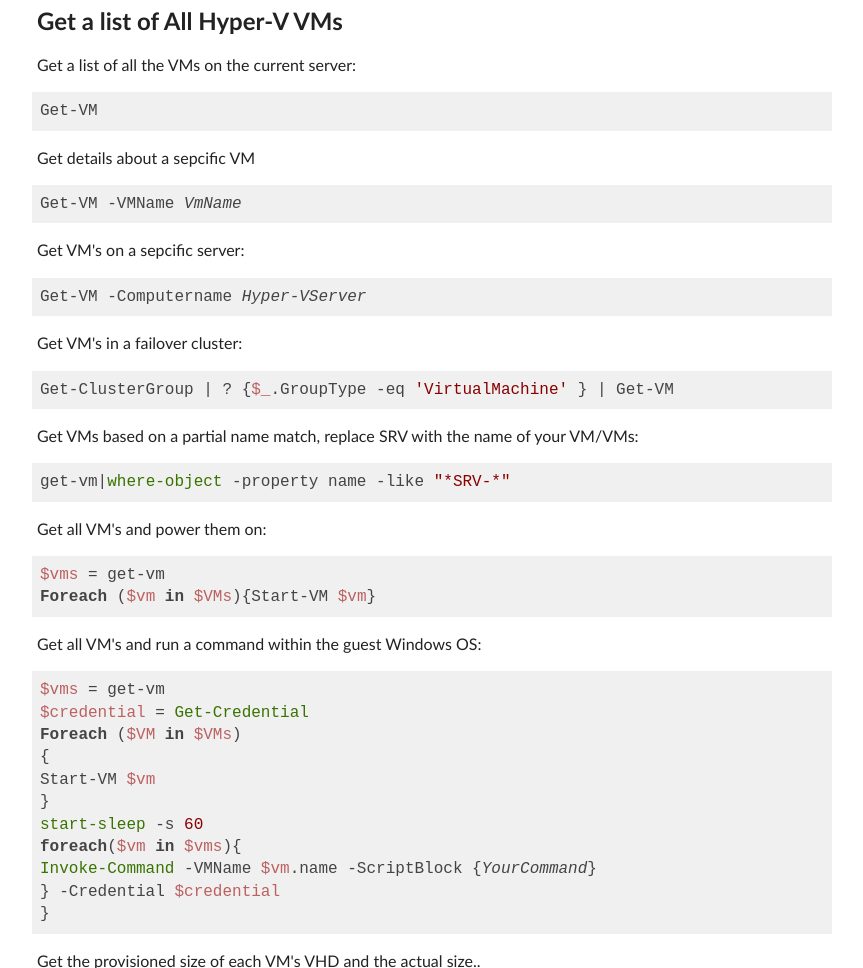
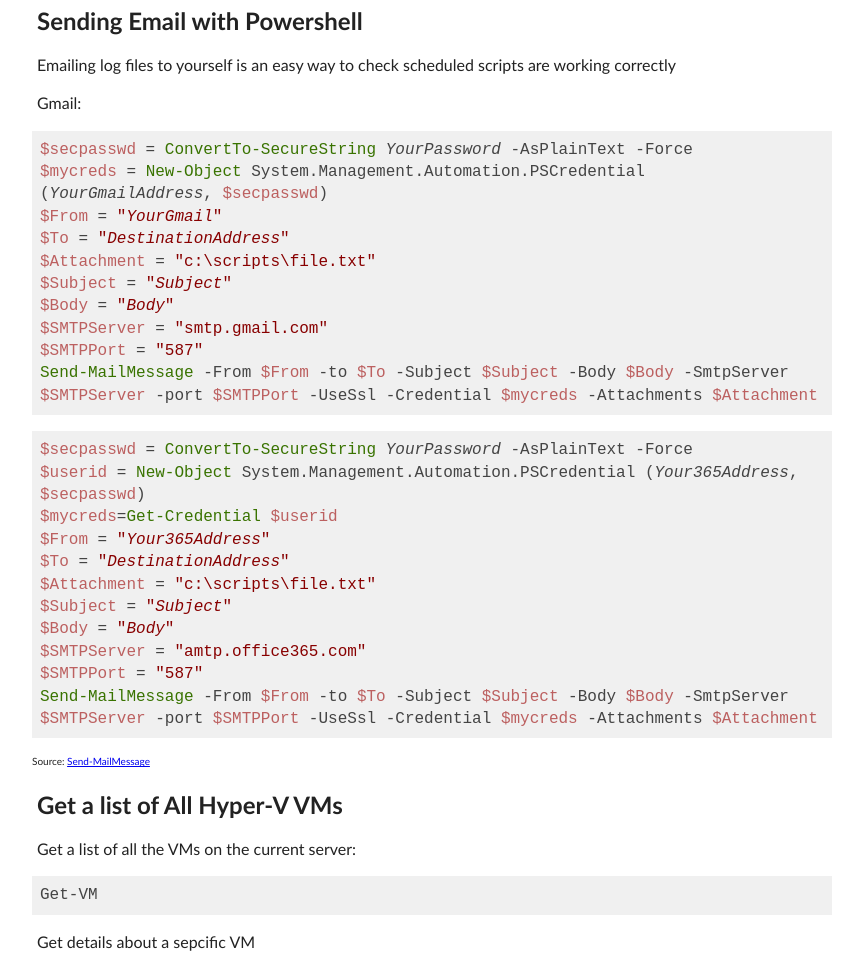
Before and after one commit to nogg3r5/nogg3r5.github.io, a plain HTML site: page index.html in a window 1280 px wide. Shown: the part 1619-2587 px from the top of the page, without its empty margins (208-1071 px from the left). Drawn offline with nearby package versions, Linux system fonts and the light colour scheme.

Commit message:
Added Emailing with Powershell

```diff
--- a/index.html
+++ b/index.html
@@ -81,6 +81,37 @@
 <p class="source"><a href="https://docs.microsoft.com/en-us/powershell/module/microsoft.powershell.core/exit-pssession?view=powershell-6">Exit-PSSession</a></p>
 <p class="source"><a href="https://docs.microsoft.com/en-us/powershell/module/microsoft.powershell.core/enter-pssession?view=powershell-6">Enter-PSSession</a></p>
 </section>
+
+<section>
+<h2>Sending Email with Powershell</h2>
+<p>Emailing log files to yourself is an easy way to check scheduled scripts are working correctly</p>
+<p>Gmail:</p>
+<pre><code class="Powershell">$secpasswd = ConvertTo-SecureString <i>YourPassword</i> -AsPlainText -Force
+$mycreds = New-Object System.Management.Automation.PSCredential (<i>YourGmailAddress</i>, $secpasswd)
+$From = "<i>YourGmail</i>"
+$To = "<i>DestinationAddress</i>"
+$Attachment = "c:\scripts\file.txt"
+$Subject = "<i>Subject</i>"
+$Body = "<i>Body</i>"
+$SMTPServer = "smtp.gmail.com"
+$SMTPPort = "587"
+Send-MailMessage -From $From -to $To -Subject $Subject -Body $Body -SmtpServer $SMTPServer -port $SMTPPort -UseSsl -Credential $mycreds -Attachments $Attachment</code></pre>
+
+<pre><code class="Powershell">$secpasswd = ConvertTo-SecureString <i>YourPassword</i> -AsPlainText -Force
+$userid = New-Object System.Management.Automation.PSCredential (<i>Your365Address</i>, $secpasswd)
+$mycreds=Get-Credential $userid
+$From = "<i>Your365Address</i>"
+$To = "<i>DestinationAddress</i>"
+$Attachment = "c:\scripts\file.txt"
+$Subject = "<i>Subject</i>"
+$Body = "<i>Body</i>"
+$SMTPServer = "amtp.office365.com"
+$SMTPPort = "587"
+Send-MailMessage -From $From -to $To -Subject $Subject -Body $Body -SmtpServer $SMTPServer -port $SMTPPort -UseSsl -Credential $mycreds -Attachments $Attachment</code></pre>
+<p class="source"><a href="https://docs.microsoft.com/en-us/powershell/module/microsoft.powershell.utility/send-mailmessage?view=powershell-6">Send-MailMessage</a></p>
+
+</section>
+
 <section>
 <h2>Get a list of All Hyper-V VMs</h2>
 
```
